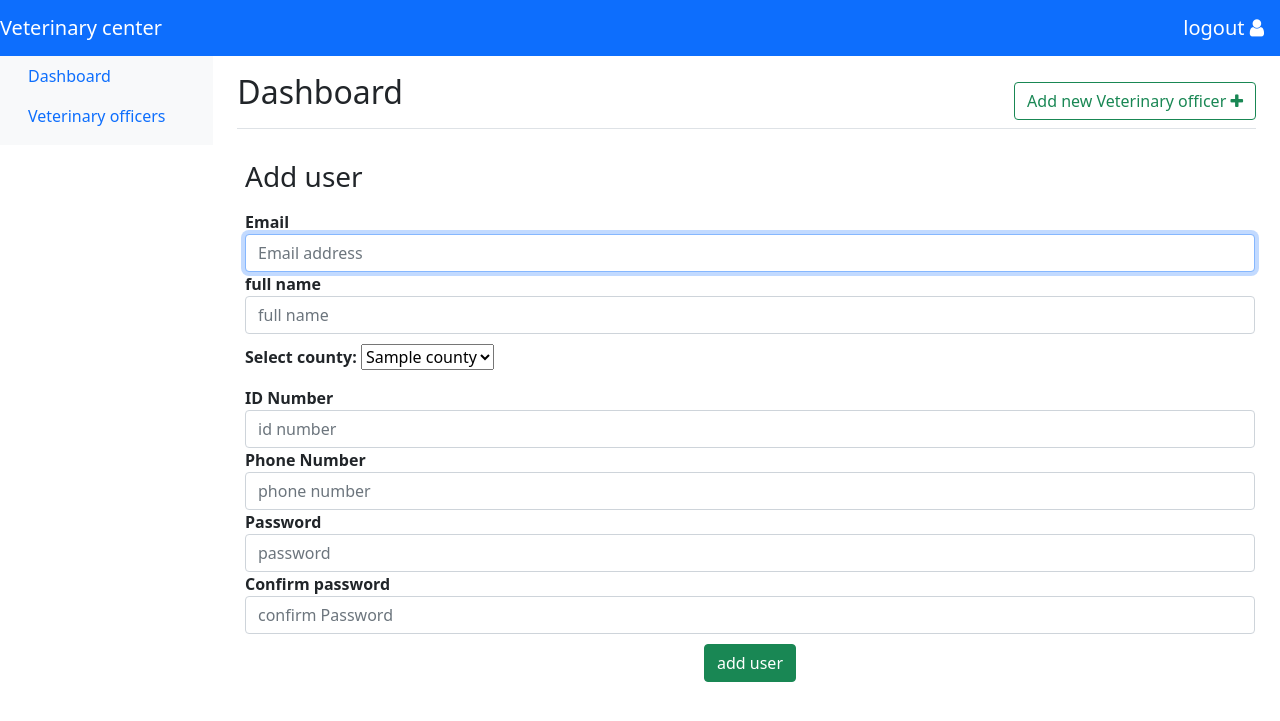
After one commit to kamula/vet, a Django app: template templates/accounts/adduser.html in a window 1280 px wide. The commit adds this page. Shown: the top 721 px of the page. Run offline with Django 3.2, Linux system fonts and the light colour scheme; the template is opened without the code that fills it: most values are stand-ins (such as "Sample title", 1, 10 or a date in 2020).

Commit message:
add user from dashboard

```diff
--- /dev/null
+++ b/templates/accounts/adduser.html
@@ -0,0 +1,71 @@
+{% extends 'base.html' %}
+{% load static %}
+{% block content %}
+<style>
+.form-signin{
+  margin-bottom: 100px;
+  margin-left: 230px;
+  margin-right: 10px;
+
+  padding: 15px;
+
+}
+button{
+     margin-top:10px
+}
+p{
+     margin-top:10px
+}
+</style>
+<form class="form-signin" method="POST">
+        {% csrf_token %}
+
+        <h1 class="h3 mb-3 font-weight-bold">Add user</h1>
+        <label for="email"><b>Email</b></label>
+        <input type="email" name="email" id="inputEmail" class="form-control" placeholder="Email address" required autofocus>
+
+        <label for="name"><b>full name</b></label>
+        <input type="text" name="name" id="inputFullname" class="form-control" placeholder="full name" required autofocus>
+
+        {% comment %} <label for="county"><b>County</b></label> {% endcomment %}
+        <p>
+             <label for="county"><b>Select county: </b></label>
+             <select id = "myList" name="county">
+               {% for county in counties %}
+                 <option value = "{{ county.name }}">{{ county.name }}</option>
+               {% endfor %}
+             </select>
+          </p>
+        {% comment %} <input type="text" name="county" id="inputUsername" class="form-control" placeholder="county" required autofocus> {% endcomment %}
+
+        <label for="id_no"><b>ID Number</b></label>
+        <input type="text" name="id_no" id="inputUsername" class="form-control" placeholder="id number" required autofocus>
+
+        <label for="phone_number"><b>Phone Number</b></label>
+        <input type="text" name="phone_number" id="inputPhonenumber" class="form-control" placeholder="phone number" required autofocus>
+
+        <label for="password1"><b>Password</b></label>
+        <input type="password" name="password1" id="inputpassword" class="form-control" placeholder="password" required autofocus>
+
+        <label for="password2"><b>Confirm password</b></label>
+        <input type="password" name="password2" id="inputPassword2" class="form-control" placeholder="confirm Password" required> {% for field in registrationform %} {% for error in registrationform.field.errors %}
+        <p>
+            <small style="color: red;">{{error}}</small>
+        </p>
+        {% endfor %} {% endfor %} {% if registrationform.non_field_errors %}
+        <div style="color:red;">
+            <p>{{registrationform.non_field_errors}}</p>
+        </div>
+        {% endif %}
+
+        <div class="container">
+      <div class="row">
+        <div class="col text-center">
+          <button class="btn btn-success" type="submit">add user</button>
+        </div>
+     </div>
+    </div>
+
+
+    </form>
+{% endblock content %}
--- a/templates/partials/navigation.html
+++ b/templates/partials/navigation.html
@@ -33,7 +33,7 @@
           <div class="d-flex justify-content-between flex-wrap flex-md-nowrap align-items-center pt-3 pb-2 mb-3 border-bottom">
             <h1 class="h2">Dashboard</h1>
             <!--load page to add user-->
-            <button onclick="location.href='http://www.example.com'" type="button"  class="btn btn-outline-success">
+            <button onclick="location.href='{% url 'adduser' %}'" type="button"  class="btn btn-outline-success">
          Add new Veterinary officer <i class="fa fa-plus"></i></button>
 
           </div>
```
Also changed, not shown: users/views.py (+21 -0 lines).
